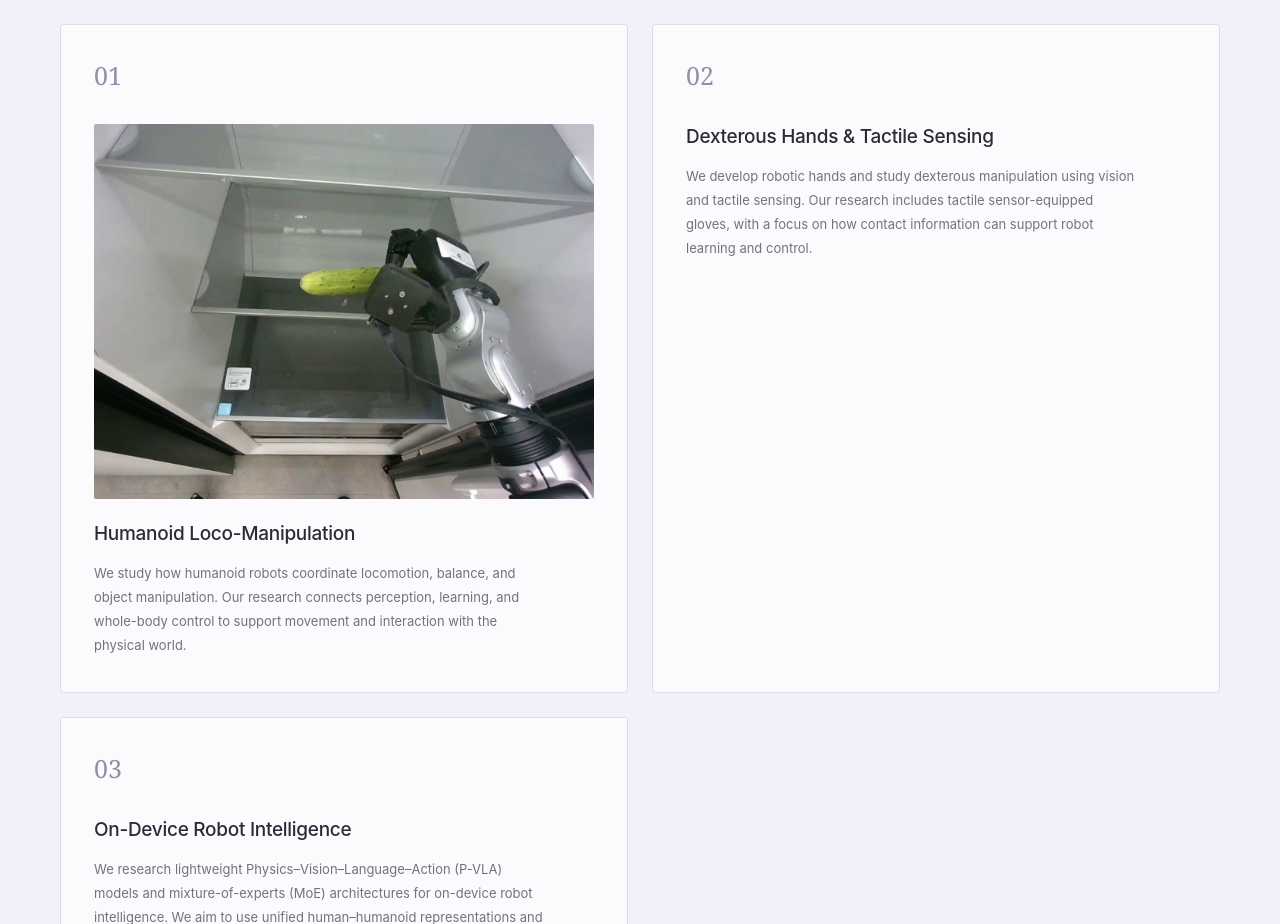
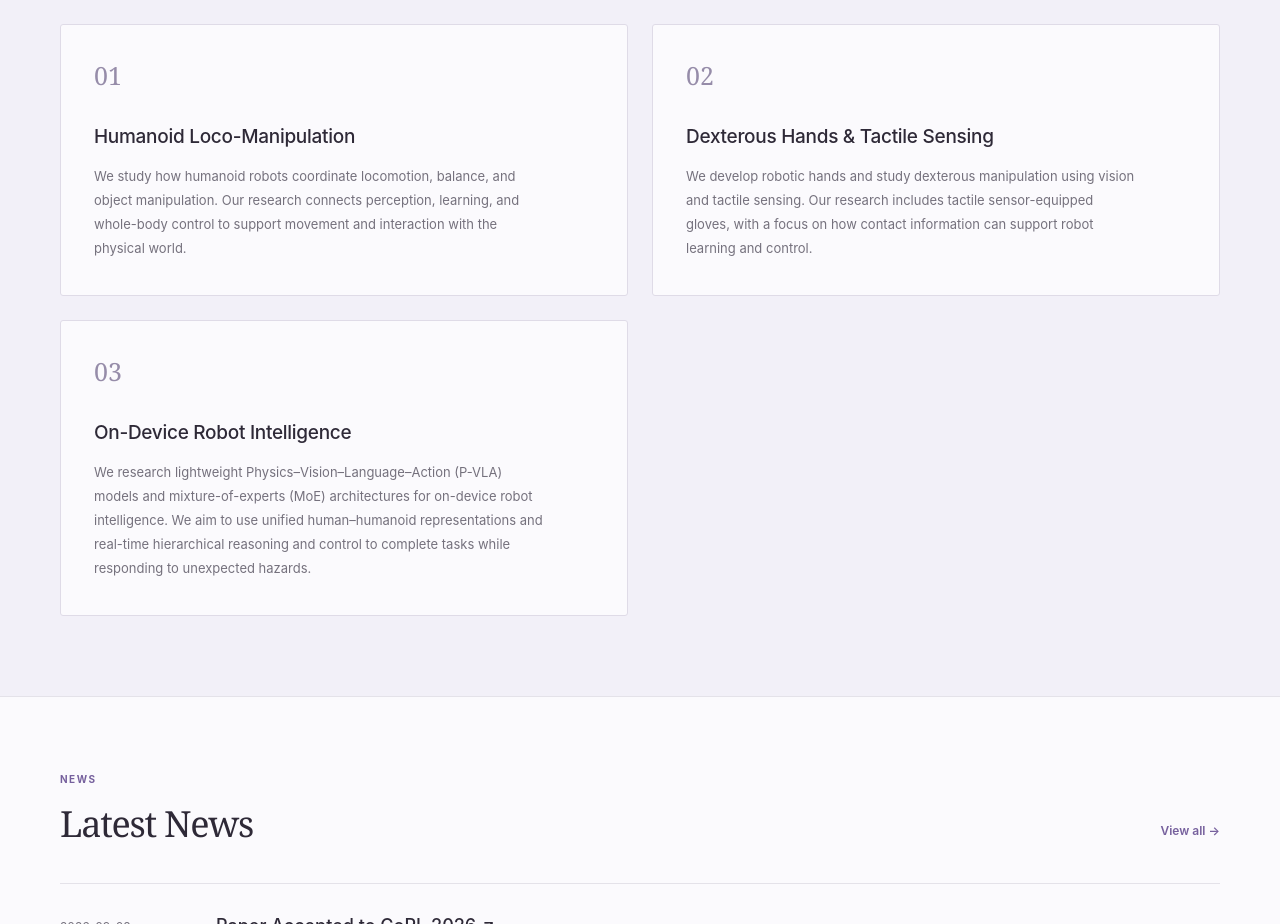
Before and after one commit to hwslim/hwslim.github.io, a Next.js app: page / in a window 1280 px wide. Shown: the part 920-1844 px from the top of the page. Built offline with nearby package versions, Linux system fonts and the light colour scheme.

Commit message:
Hide research card images on the homepage

```diff
--- a/app/page.tsx
+++ b/app/page.tsx
@@ -21,7 +21,7 @@ export default function Home() {
         {site.hero_caption && <figcaption><span className="caption-line" />{site.hero_caption}</figcaption>}
       </figure>
     </section>
-    {research.length > 0 && <section className="section section-tinted"><div className="container"><div className="section-heading"><div><p className="eyebrow">{site.nav_research}</p><h2>{site.home_research_title}</h2><p>{site.home_research_intro}</p></div><a className="text-link" href={sitePath('/research/')}>{site.view_all_label} →</a></div><ResearchCards entries={research} /></div></section>}
+    {research.length > 0 && <section className="section section-tinted"><div className="container"><div className="section-heading"><div><p className="eyebrow">{site.nav_research}</p><h2>{site.home_research_title}</h2><p>{site.home_research_intro}</p></div><a className="text-link" href={sitePath('/research/')}>{site.view_all_label} →</a></div><ResearchCards entries={research} showImages={false} /></div></section>}
     <section className="section container"><div className="section-heading"><div><p className="eyebrow">{site.nav_news}</p><h2>{site.home_news_title}</h2></div><a className="text-link" href={sitePath('/news/')}>{site.view_all_label} →</a></div>{news.length ? <NewsList entries={news} /> : <p className="empty-state">{site.news_empty}</p>}</section>
     {publications.length > 0 && <section className="section section-tinted"><div className="container"><div className="section-heading"><div><p className="eyebrow">{site.nav_publications}</p><h2>{site.home_publications_title}</h2></div><a className="text-link" href={sitePath('/publications/')}>{site.view_all_label} →</a></div><PublicationList entries={publications} /></div></section>}
   </SiteShell>;
--- a/components/site.tsx
+++ b/components/site.tsx
@@ -28,10 +28,10 @@ export function SiteShell({ page, children }: { page: string; children: ReactNod
   </>;
 }
 
-export function ResearchCards({ entries }: { entries: Entry[] }) {
+export function ResearchCards({ entries, showImages = true }: { entries: Entry[]; showImages?: boolean }) {
   return <div className="research-grid">{entries.map((item, index) => <article className="research-card" key={item.id}>
     <span className="research-number">{String(index + 1).padStart(2, '0')}</span>
-    {item.image && <SiteImage className="research-image" src={linkUrl(item.image)} alt={item.title} loading="lazy" />}
+    {showImages && item.image && <SiteImage className="research-image" src={linkUrl(item.image)} alt={item.title} loading="lazy" />}
     <h3>{linkUrl(item.link) ? <a href={linkUrl(item.link)} target="_blank" rel="noopener noreferrer">{item.title} <span className="small-arrow">↗</span></a> : item.title}</h3>
     <p className="preserve-lines">{item.summary}</p>
   </article>)}</div>;
```
